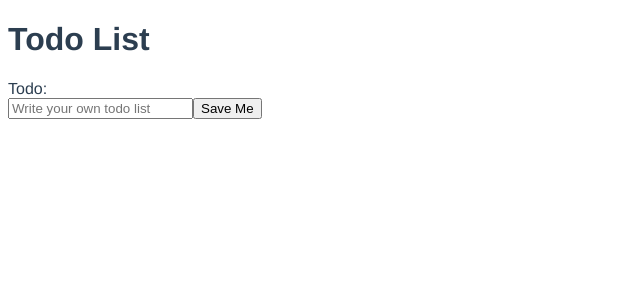
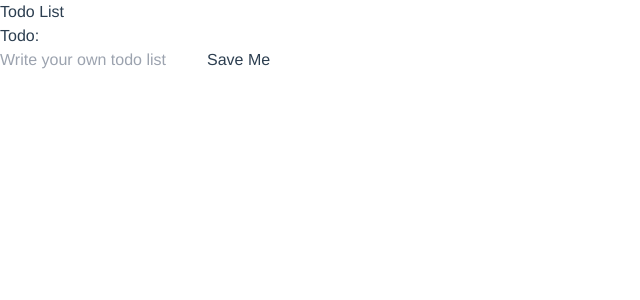
Before and after one commit to arifldhewo/AlterraPrakerjaVueJS, a Vue app in the folder tpm5/: page / in a window 1280 px wide. Shown: the top 300 px of the page, without its empty margins (0-640 px from the left). Built offline with nearby package versions, Linux system fonts and the light colour scheme.

Commit message:
Addding tailwind

```diff
--- a/tpm5/package.json
+++ b/tpm5/package.json
@@ -8,7 +8,10 @@
     "lint": "vue-cli-service lint"
   },
   "dependencies": {
+    "autoprefixer": "^10",
     "core-js": "^3.8.3",
+    "postcss": "^8",
+    "tailwindcss": "^3",
     "vue": "^2.6.14",
     "vue-router": "^3.5.1",
     "vuex": "^3.6.2"
@@ -23,6 +26,7 @@
     "@vue/cli-service": "~5.0.0",
     "eslint": "^7.32.0",
     "eslint-plugin-vue": "^8.0.3",
+    "vue-cli-plugin-tailwind": "~3.0.0",
     "vue-template-compiler": "^2.6.14"
   },
   "eslintConfig": {
--- /dev/null
+++ b/tpm5/postcss.config.js
@@ -0,0 +1,6 @@
+module.exports = {
+  plugins: {
+    tailwindcss: {},
+    autoprefixer: {}
+  }
+}
--- /dev/null
+++ b/tpm5/src/assets/tailwind.css
@@ -0,0 +1,5 @@
+@tailwind base;
+
+@tailwind components;
+
+@tailwind utilities;
--- a/tpm5/src/main.js
+++ b/tpm5/src/main.js
@@ -2,6 +2,7 @@ import Vue from 'vue'
 import App from './App.vue'
 import router from './router'
 import store from './store'
+import './assets/tailwind.css'
 
 Vue.config.productionTip = false
 
--- /dev/null
+++ b/tpm5/tailwind.config.js
@@ -0,0 +1,8 @@
+/** @type {import('tailwindcss').Config} */
+module.exports = {
+  content: ['./public/**/*.html', './src/**/*.{vue,js,ts,jsx,tsx}'],
+  theme: {
+    extend: {},
+  },
+  plugins: [],
+}
```
Also changed, not shown: 1 other file (tests, documents, lock files or other folders).
